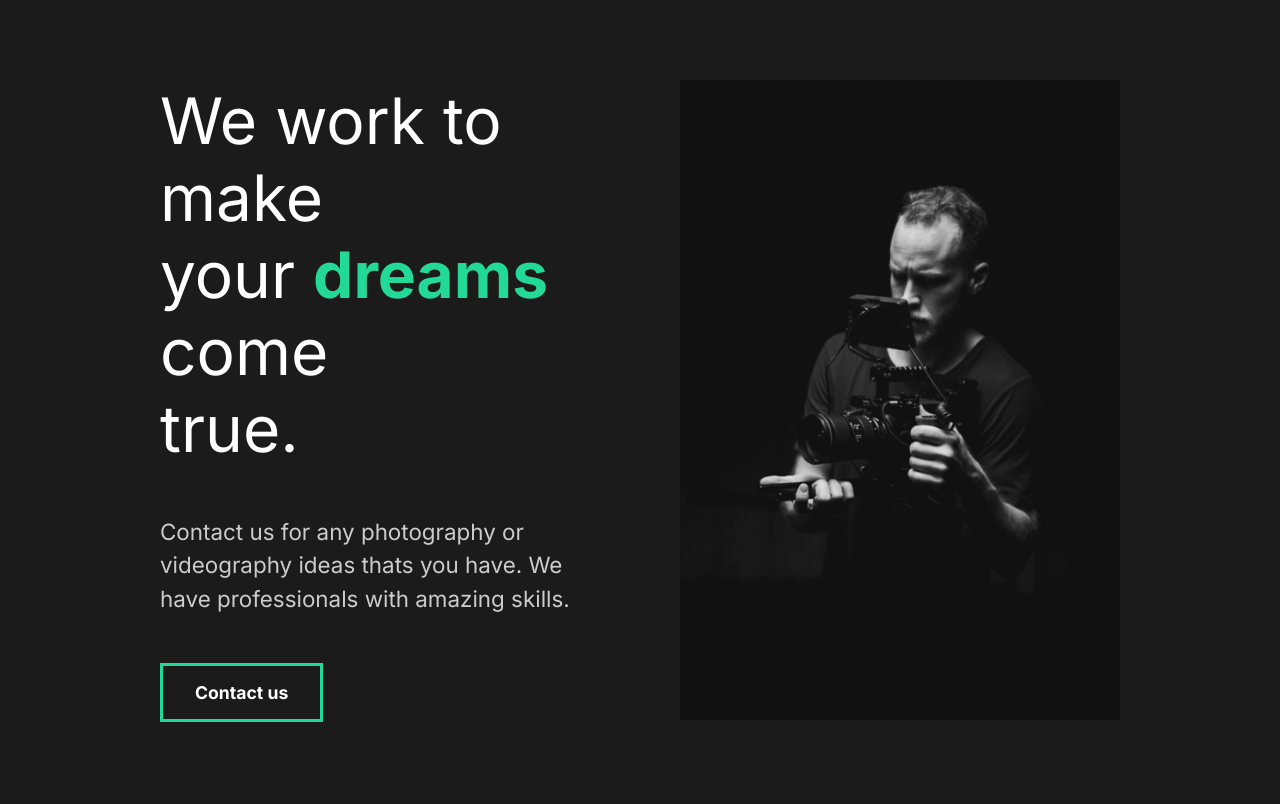
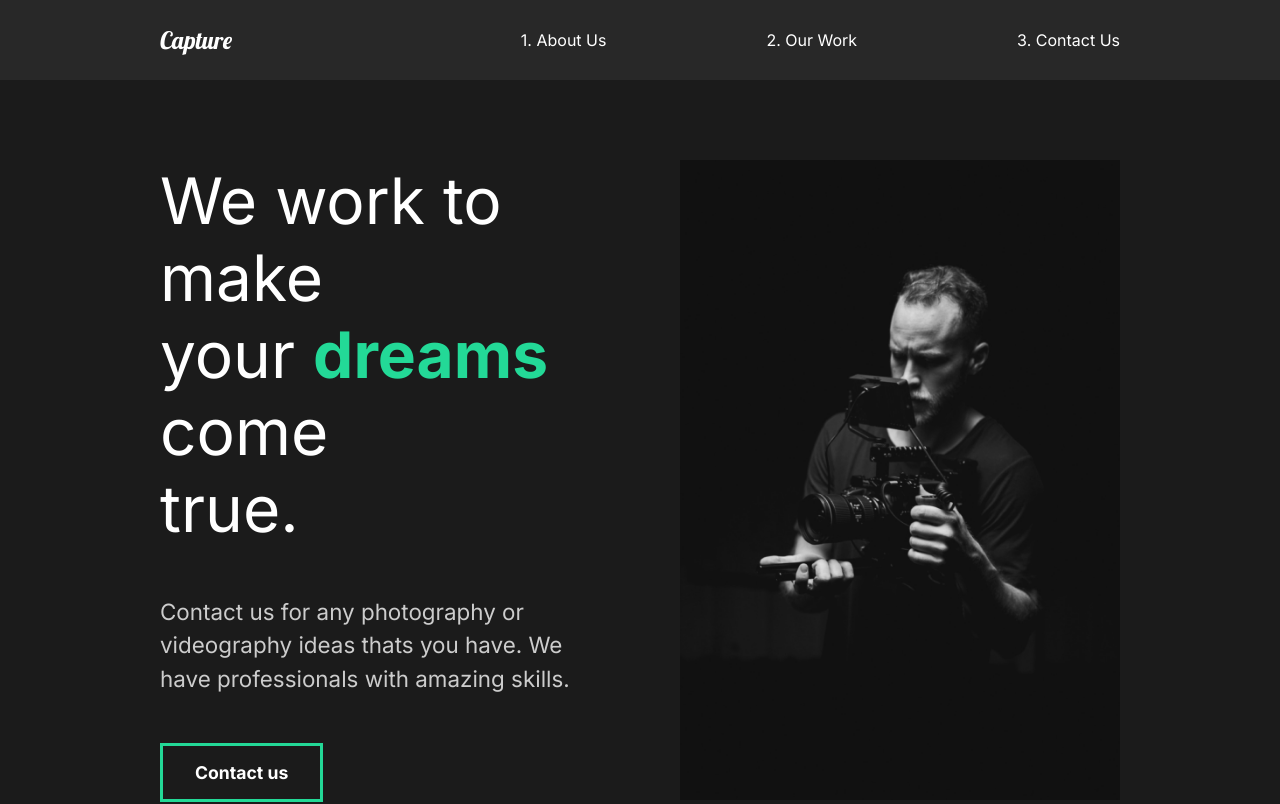
Before and after one commit to ChristianWare/Portfolio2, a React (Create React App) app: page / in a window 1280 px wide. Shown: the top 804 px of the page. Built offline with nearby package versions, Linux system fonts and the light colour scheme.

Commit message:
7. Navbar

```diff
--- a/src/App.js
+++ b/src/App.js
@@ -1,10 +1,12 @@
 import AboutUS from "./pages/AboutUS";
 import GlobalStyle from "./components/GlobalStyle";
+import Nav from "./components/Nav";
 
 function App() {
   return (
     <div className='App'>
       <GlobalStyle />
+      <Nav />
       <AboutUS />
     </div>
   );
--- a/src/components/FaqSection.js
+++ b/src/components/FaqSection.js
@@ -1,42 +1,87 @@
-import React from 'react'
-
+import React from "react";
+import styled from "styled-components";
+import { About } from "../styles";
 
 const FaqSection = () => {
   return (
     <>
-          <div className="faq">
-              <h2>Any Questions <span>FAQ</span></h2>
-              <div className="question">
+      <Faq>
+        <h2>
+          Any Questions <span>FAQ</span>
+        </h2>
+        <div className='question'>
           <h4>How do I start?</h4>
-                  <div className="answer">
+          <div className='answer'>
             <p>Lorem ipsum dolor sit amet.</p>
-                      <p>Lorem ipsum dolor sit amet consectetur adipisicing elit. Repellendus, unde?</p>
+            <p>
+              Lorem ipsum dolor sit amet consectetur adipisicing elit.
+              Repellendus, unde?
+            </p>
           </div>
+          <div className='faq-line'></div>
         </div>
-              <div className="question">
+        <div className='question'>
           <h4>Daily Schedule</h4>
-                  <div className="answer">
+          <div className='answer'>
             <p>Lorem ipsum dolor sit amet.</p>
-                      <p>Lorem ipsum dolor sit amet consectetur adipisicing elit. Repellendus, unde?</p>
+            <p>
+              Lorem ipsum dolor sit amet consectetur adipisicing elit.
+              Repellendus, unde?
+            </p>
           </div>
+          <div className='faq-line'></div>
         </div>
-              <div className="question">
+        <div className='question'>
           <h4>Different Payment Methods</h4>
-                  <div className="answer">
+          <div className='answer'>
             <p>Lorem ipsum dolor sit amet.</p>
-                      <p>Lorem ipsum dolor sit amet consectetur adipisicing elit. Repellendus, unde?</p>
+            <p>
+              Lorem ipsum dolor sit amet consectetur adipisicing elit.
+              Repellendus, unde?
+            </p>
           </div>
+          <div className='faq-line'></div>
         </div>
-              <div className="question">
+        <div className='question'>
           <h4>What products do you offer?</h4>
-                  <div className="answer">
+          <div className='answer'>
             <p>Lorem ipsum dolor sit amet.</p>
-                      <p>Lorem ipsum dolor sit amet consectetur adipisicing elit. Repellendus, unde?</p>
+            <p>
+              Lorem ipsum dolor sit amet consectetur adipisicing elit.
+              Repellendus, unde?
+            </p>
           </div>
+          <div className='faq-line'></div>
         </div>
-          </div>
+      </Faq>
     </>
-    )
+  );
+};
+const Faq = styled(About)`
+  display: block;
+  span {
+    display: block;
   }
+  h2 {
+    padding-bottom: 2rem;
+    font-weight: lighter;
+  }
+  .faq-line {
+    background: #cccccc;
+    height: 0.2rem;
+    margin: 2rem 0rem;
+    width: 100%;
+  }
+  .question {
+    padding: 3rem 0rem;
+    cursor: pointer;
+  }
+  .answer {
+    padding: 2rem 0rem;
+    p {
+      padding: 1rem 0rem;
+    }
+  }
+`;
 
-export default FaqSection
+export default FaqSection;
--- a/src/components/GlobalStyle.js
+++ b/src/components/GlobalStyle.js
@@ -1,4 +1,4 @@
-import { createGlobalStyle } from "styled-components"
+import { createGlobalStyle } from "styled-components";
 
 const GlobalStyle = createGlobalStyle`
 
@@ -41,6 +41,7 @@
 
 h4 {
     font-weight: bold;
+    font-size: 2rem;
 }
 
 a {
--- /dev/null
+++ b/src/components/Nav.js
@@ -0,0 +1,52 @@
+import React from "react";
+import styled from "styled-components";
+
+const Nav = () => {
+  return (
+    <NavContainer>
+      <h1>
+        <a id='logo' href='#'>Capture</a>
+      </h1>
+      <ul>
+        <li>
+          <a href='#'>1. About Us</a>
+        </li>
+        <li>
+          <a href='#'>2. Our Work</a>
+        </li>
+        <li>
+          <a href='#'>3. Contact Us</a>
+        </li>
+      </ul>
+    </NavContainer>
+  );
+};
+
+const NavContainer = styled.nav`
+  min-height: 10vh;
+  display: flex;
+  margin: auto;
+  justify-content: space-between;
+  align-items: center;
+  padding: 1rem 10rem;
+  background-color: #282828;
+  a {
+      color: white;
+      text-decoration: none;
+  }
+  ul {
+      display: flex;
+      list-style: none;
+  }
+  #logo {
+      font-size: 1.5rem;
+      font-family: 'Lobster', cursive;
+      font-weight: lighter;
+  }
+  li {
+      padding-left: 10rem;
+      position: relative;
+  }
+`;
+
+export default Nav;
```
Lines whose indentation alone changed are shown as unchanged.
